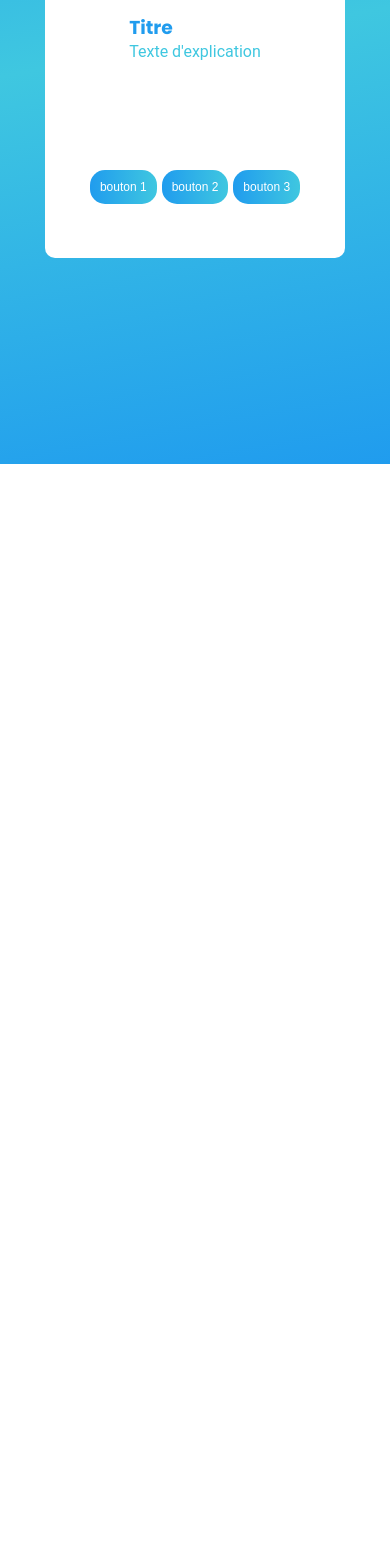
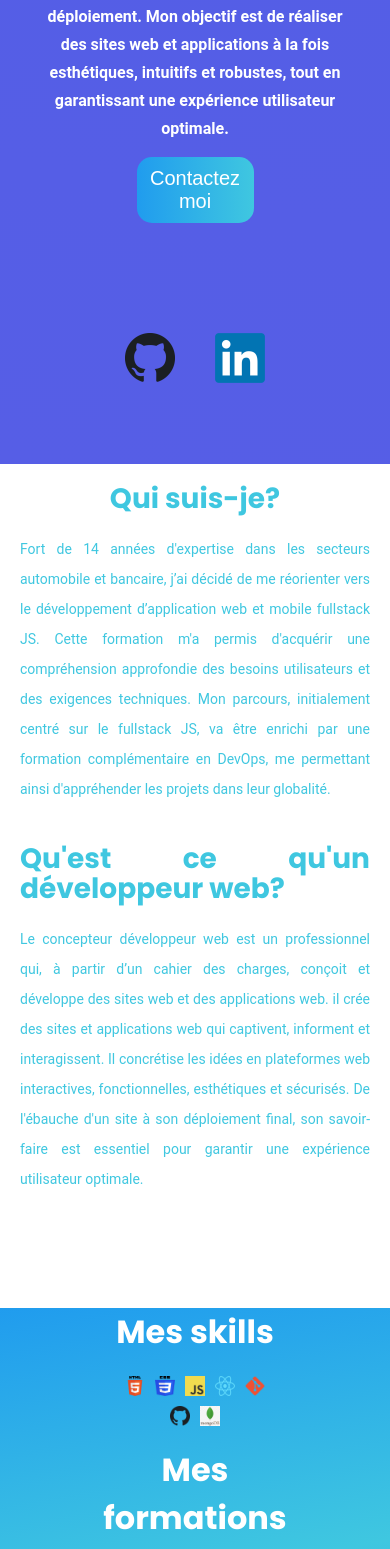
Before and after one commit to Florian77000/portfolio, a Next.js app: page / in a window 390 px wide. Shown: the part 380-1929 px from the top of the page. Before the commit the page ends 844 px from the top, so only its background shows below. Built offline with nearby package versions, Linux system fonts and the light colour scheme.

Commit message:
merge project + css media query mobile

```diff
--- a/pages/index.js
+++ b/pages/index.js
@@ -6,9 +6,9 @@ import Project from '../components/Project';
 function Index() {
   return (
   <>
-    {/* <Home />
+    <Home />
     <AboutMe />
-    <Education /> */}
+    <Education />
     <Project />
   </>
   )
--- a/styles/Project.module.css
+++ b/styles/Project.module.css
@@ -69,3 +69,9 @@
   color: white;
   font-size: 12px;
 }
+
+@media (max-width:660px) {
+    .mainTitle {
+        text-align: center;
+    }
+}
```
